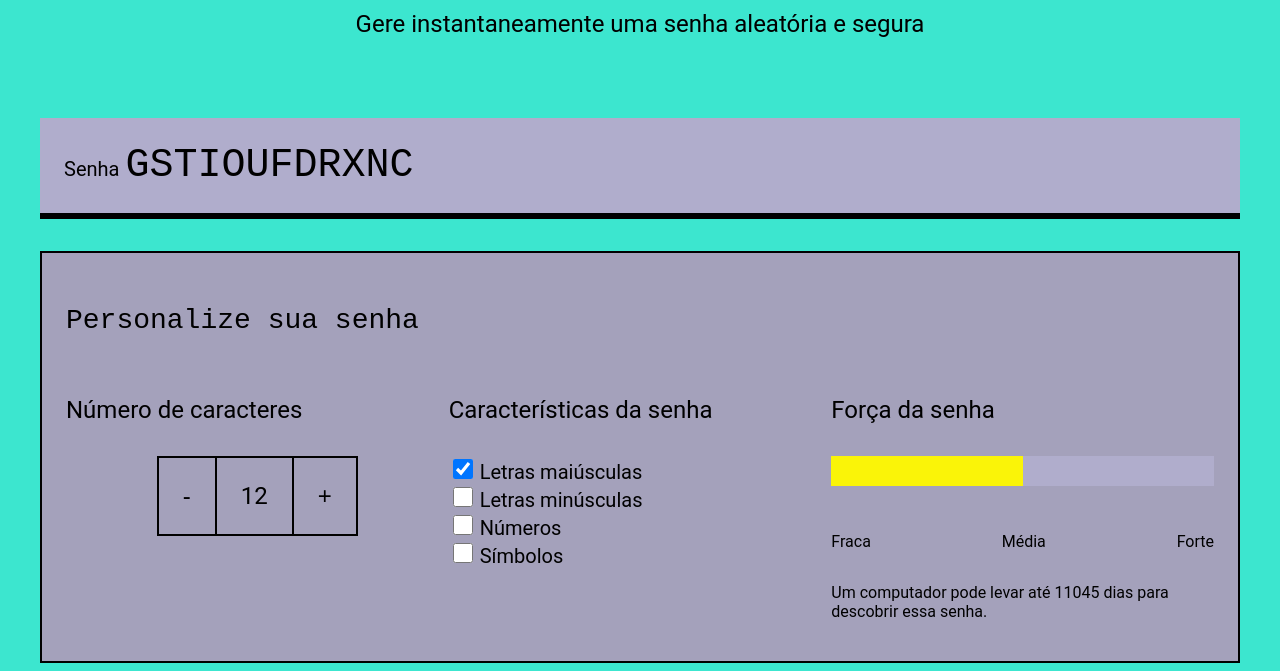
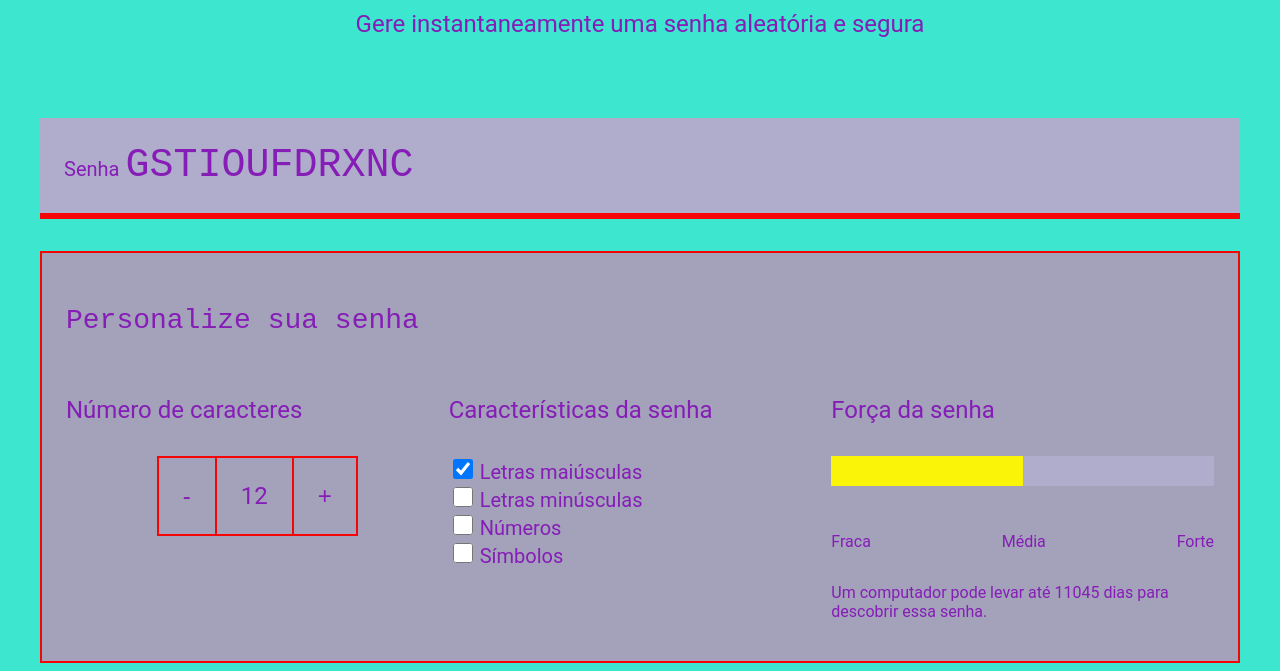
Before and after one commit to rodrigo761/Seguran-a-digital, a plain HTML site: page index.html in a window 1280 px wide. Shown: the part 201-872 px from the top of the page. Drawn offline with Linux system fonts and the light colour scheme.

Commit message:
style.css

```diff
--- a/style.css
+++ b/style.css
@@ -1,10 +1,9 @@
-
 :root{
-    --branco: rgb(0, 0, 0);
+    --branco: rgb(133, 29, 182);
     --cor-de-fundo: #3ce6cf;
     --fundo-senha: #b0adcc;
     --fundo-texto: #a4a1bb;
-    --borda: #000000;
+    --borda: #f50505;
     --roboto: 'Roboto', sans-serif;
     --roboto-mono: 'Roboto Mono', monospace;
 }
```
